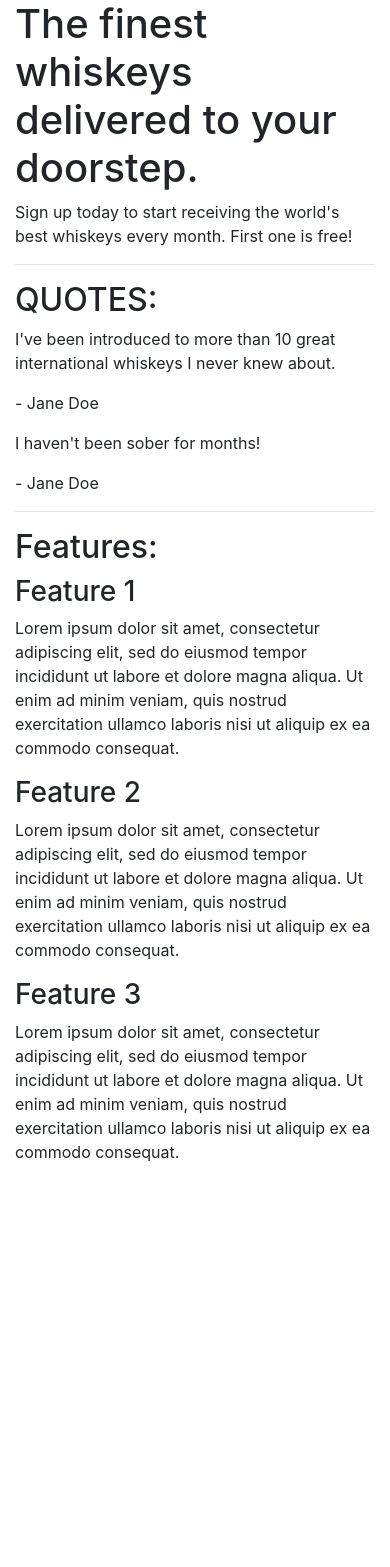
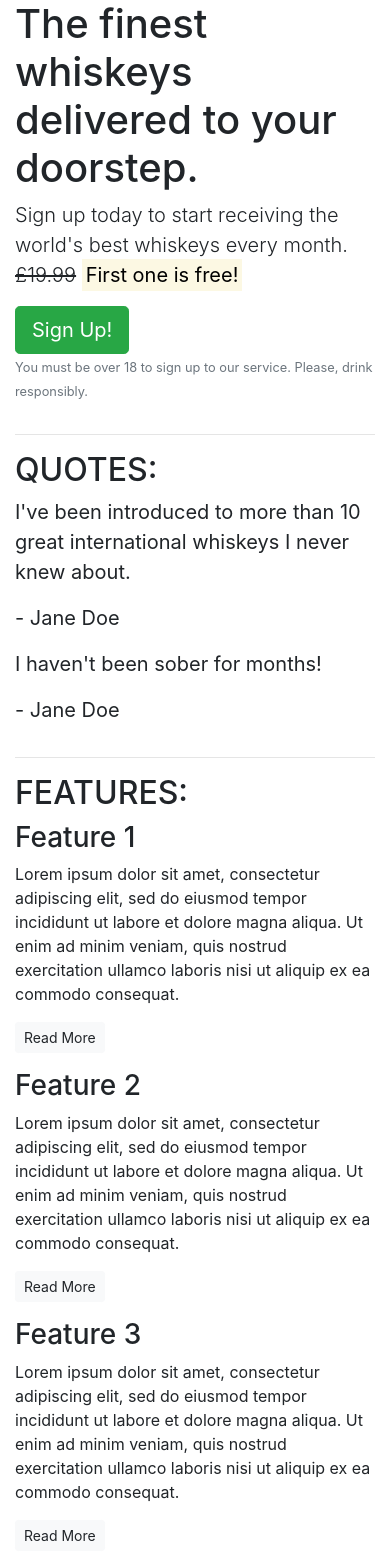
Before and after one commit to Sizimon/bootstrap-test, a plain HTML site: page index.html in a window 390 px wide. Before the commit the page ends 1180 px from the top, so only its background shows below. Drawn offline with nearby package versions, Linux system fonts and the light colour scheme.

Commit message:
FEAT:Play around with grid system in bootrap to test responsiveness

```diff
--- a/index.html
+++ b/index.html
@@ -11,23 +11,42 @@
 <body>
     <article class="container">
         <!-- Callout -->
+        <div class="row">
+            <div class="col-12">
                 <section class="callout">
                     <h1>The finest whiskeys delivered to your doorstep.</h1>
-            <p>Sign up today to start receiving the world's best whiskeys every month. First one is free!</p>
+                    <p class="lead">Sign up today to start receiving the world's best whiskeys every month.
+                        <s>£19.99</s>
+                        <strong><mark>First one is free!</mark></strong></p>
+                    <button class="btn btn-success btn-lg">Sign Up!</button>
+                    <p class="text-muted"><small>You must be over 18 to sign up to our service. Please, drink
+                            responsibly.</small></p>
                 </section>
+            </div>
+        </div>
         <!-- /.callout -->
         <hr>
 
         <!-- Quotes -->
         <section class="quotes">
+            <div class="row">
+                <div class="col-12">
                     <h2 class="text-uppercase">Quotes:</h2>
-            <div class="quote">
+                </div>
+            </div>
+            <div class="row">
+                <div class="col-12 col-md-6">
+                    <blockquote class="blockquote">
                         <p>I've been introduced to more than 10 great international whiskeys I never knew about.</p>
                         <p>- Jane Doe</p>
+                    </blockquote>
                 </div>
-            <div class="quote">
+                <div class="col-12 col-md-6">
+                    <blockquote class="blockquote">
                         <p>I haven't been sober for months!</p>
                         <p>- Jane Doe</p>
+                    </blockquote>
+                </div>
             </div>
         </section>
         <!-- /.quotes -->
@@ -35,18 +54,39 @@
 
         <!-- Features -->
         <section class="features">
-            <h2>Features:</h2>
+            <div class="row">
+                <div class="col-12">
+                    <h2 class="text-uppercase">Features:</h2>
+                </div>
+            </div>
+            <div class="row">
+                <div class="col-12 col-md-6 col-lg-4">
                     <div class="feature">
                         <h3>Feature 1</h3>
-                <p>Lorem ipsum dolor sit amet, consectetur adipiscing elit, sed do eiusmod tempor incididunt ut labore et dolore magna aliqua. Ut enim ad minim veniam, quis nostrud exercitation ullamco laboris nisi ut aliquip ex ea commodo consequat.</p>
+                        <p>Lorem ipsum dolor sit amet, consectetur adipiscing elit, sed do eiusmod tempor incididunt ut
+                            labore et dolore magna aliqua. Ut enim ad minim veniam, quis nostrud exercitation ullamco
+                            laboris nisi ut aliquip ex ea commodo consequat.</p>
+                        <p><a class="btn btn-sm btn-light" href="">Read More</a></p>
                     </div>
+                </div>
+                <div class="col-12 col-md-6 col-lg-4">
                     <div class="feature">
                         <h3>Feature 2</h3>
-                <p>Lorem ipsum dolor sit amet, consectetur adipiscing elit, sed do eiusmod tempor incididunt ut labore et dolore magna aliqua. Ut enim ad minim veniam, quis nostrud exercitation ullamco laboris nisi ut aliquip ex ea commodo consequat.</p>
+                        <p>Lorem ipsum dolor sit amet, consectetur adipiscing elit, sed do eiusmod tempor incididunt ut
+                            labore et dolore magna aliqua. Ut enim ad minim veniam, quis nostrud exercitation ullamco
+                            laboris nisi ut aliquip ex ea commodo consequat.</p>
+                        <p><a class="btn btn-sm btn-light" href="">Read More</a></p>
                     </div>
+                </div>
+                <div class="col-12 d-md-none d-lg-block col-lg-4">
                     <div class="feature">
                         <h3>Feature 3</h3>
-                <p>Lorem ipsum dolor sit amet, consectetur adipiscing elit, sed do eiusmod tempor incididunt ut labore et dolore magna aliqua. Ut enim ad minim veniam, quis nostrud exercitation ullamco laboris nisi ut aliquip ex ea commodo consequat.</p>
+                        <p>Lorem ipsum dolor sit amet, consectetur adipiscing elit, sed do eiusmod tempor incididunt ut
+                            labore et dolore magna aliqua. Ut enim ad minim veniam, quis nostrud exercitation ullamco
+                            laboris nisi ut aliquip ex ea commodo consequat.</p>
+                        <p><a class="btn btn-sm btn-light" href="">Read More</a></p>
+                    </div>
+                </div>
             </div>
         </section>
         <!-- /.features -->
```
Lines whose indentation alone changed are shown as unchanged.
